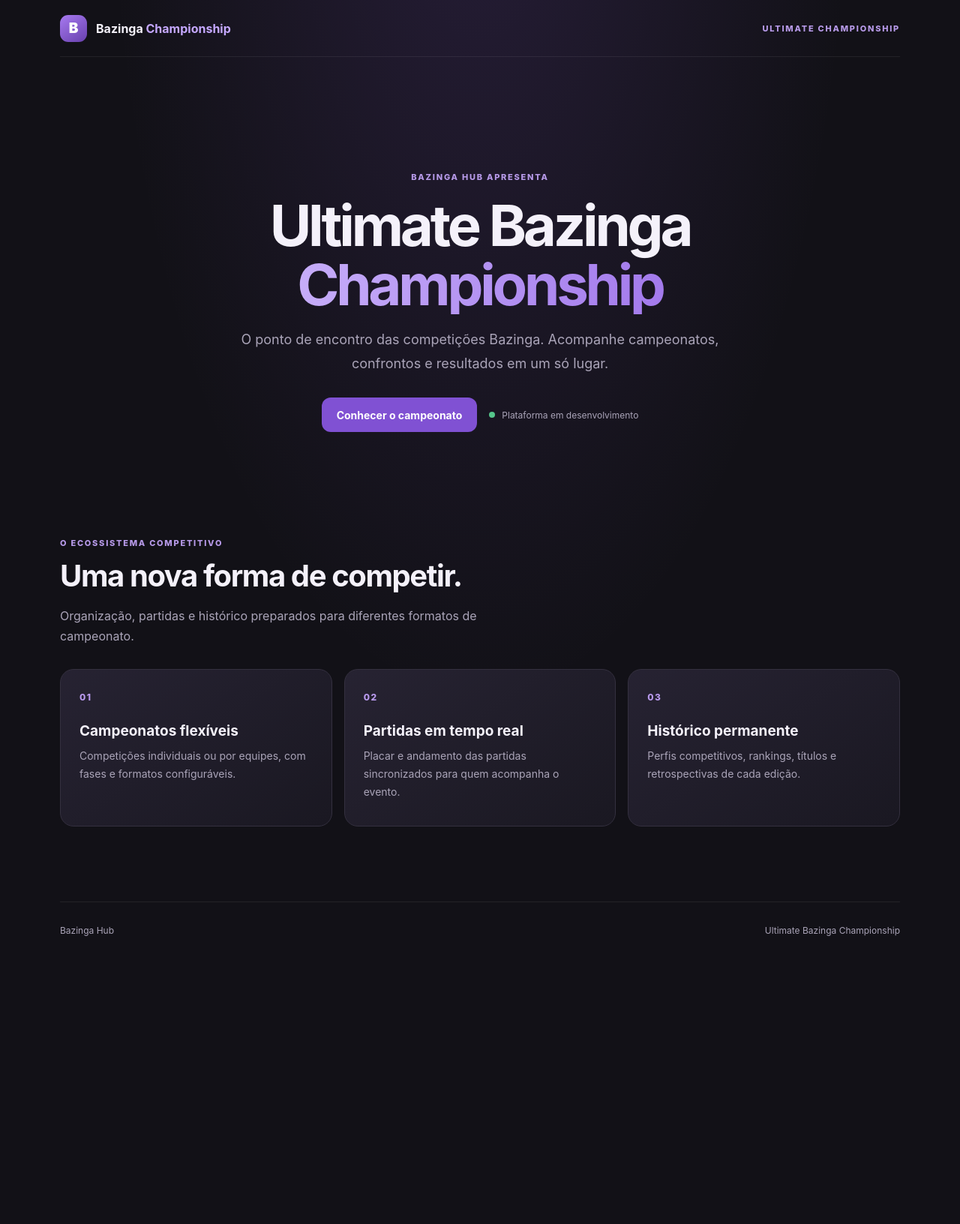
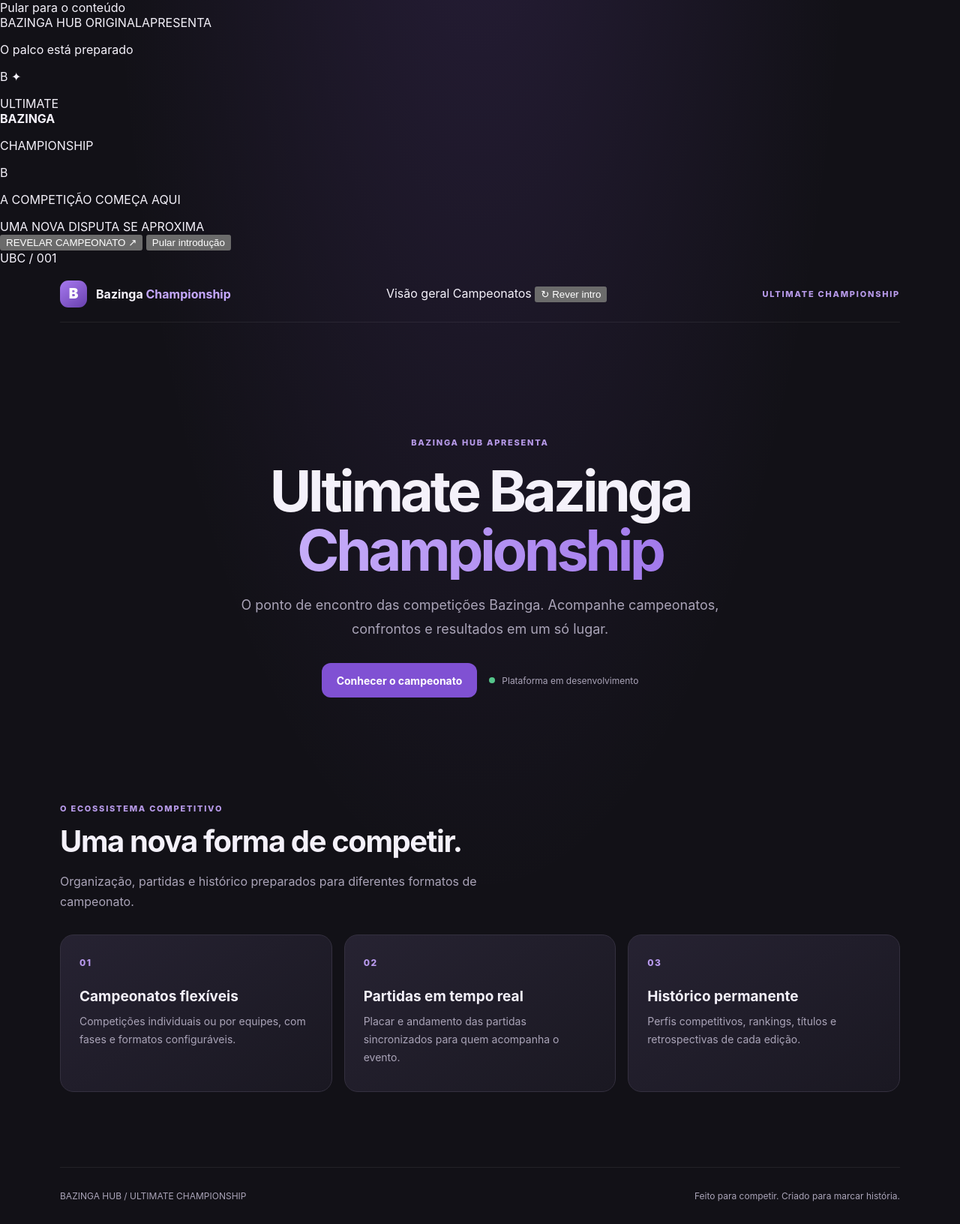
Before and after one commit to AqueleSales/Ultimate-Bazinga-Championship, a Flask app: page / in a window 1280 px wide. Shown: the whole page at 75% size. Before the commit the page ends 1248 px from the top, so only its background shows below. Run offline with Flask 3, Linux system fonts and the light colour scheme.

Commit message:
feat: build cinematic championship intro and landing dashboard

```diff
--- a/bazinga/templates/base.html
+++ b/bazinga/templates/base.html
@@ -3,29 +3,70 @@
 <head>
     <meta charset="utf-8">
     <meta name="viewport" content="width=device-width, initial-scale=1">
-    <meta name="theme-color" content="#17151f">
+    <meta name="theme-color" content="#100d12">
+    <meta name="description" content="Ultimate Bazinga Championship — o palco das competições Bazinga.">
     <title>{% block title %}Ultimate Bazinga Championship{% endblock %}</title>
     <link rel="stylesheet" href="{{ url_for('static', filename='css/style.css') }}">
     {% block head %}{% endblock %}
 </head>
 <body>
+    <a class="skip-link" href="#main-content">Pular para o conteúdo</a>
+
+    <section class="cinematic-intro" id="cinematic-intro" aria-label="Abertura do campeonato" aria-hidden="true">
+        <div class="intro-atmosphere" aria-hidden="true"></div>
+        <div class="intro-sparks" id="intro-sparks" aria-hidden="true"></div>
+        <div class="intro-topline"><span>BAZINGA HUB ORIGINAL</span><span>APRESENTA</span></div>
+
+        <div class="intro-card-wrap" id="intro-card-wrap">
+            <div class="intro-card">
+                <div class="card-corner card-corner-top"></div>
+                <div class="card-corner card-corner-bottom"></div>
+                <p class="card-kicker">O palco está preparado</p>
+                <div class="card-emblem" aria-hidden="true">
+                    <span class="emblem-orbit"></span>
+                    <span class="emblem-letter">B</span>
+                    <span class="emblem-star">✦</span>
+                </div>
+                <p class="card-title">ULTIMATE<br><strong>BAZINGA</strong></p>
+                <p class="card-subtitle">CHAMPIONSHIP</p>
+                <div class="card-seal" aria-hidden="true"><span>B</span></div>
+                <p class="card-edition">A COMPETIÇÃO COMEÇA AQUI</p>
+            </div>
+        </div>
+
+        <div class="intro-flash" aria-hidden="true"></div>
+        <div class="intro-fire-wipe" aria-hidden="true"></div>
+        <div class="intro-caption" id="intro-caption" aria-live="polite">UMA NOVA DISPUTA SE APROXIMA</div>
+        <div class="intro-controls">
+            <button class="intro-enter" id="intro-enter" type="button">REVELAR CAMPEONATO <span aria-hidden="true">↗</span></button>
+            <button class="intro-skip" id="intro-skip" type="button">Pular introdução</button>
+        </div>
+        <span class="intro-index" aria-hidden="true">UBC / 001</span>
+    </section>
+
     <header class="site-header">
-        <a class="brand" href="{{ url_for('main.championship_home') }}">
+        <a class="brand" href="{{ url_for('main.championship_home') }}" aria-label="Bazinga Championship — início">
             <span class="brand-mark">B</span>
             <span>Bazinga <strong>Championship</strong></span>
         </a>
+        <nav class="header-nav" aria-label="Navegação principal">
+            <a href="#overview">Visão geral</a>
+            <a href="#competitions">Campeonatos</a>
+            <button class="replay-intro" id="replay-intro" type="button" aria-label="Rever a introdução">↻ <span>Rever intro</span></button>
+        </nav>
         <span class="header-label">ULTIMATE CHAMPIONSHIP</span>
     </header>
 
-    <main class="page-shell">
+    <main class="page-shell" id="main-content">
         {% block content %}{% endblock %}
     </main>
 
     <footer class="site-footer">
-        <span>Bazinga Hub</span>
-        <span>Ultimate Bazinga Championship</span>
+        <span>BAZINGA HUB <span class="footer-separator">/</span> ULTIMATE CHAMPIONSHIP</span>
+        <span>Feito para competir. Criado para marcar história.</span>
     </footer>
 
+    <script src="{{ url_for('static', filename='js/intro.js') }}" defer></script>
     {% block scripts %}{% endblock %}
 </body>
 </html>
```
